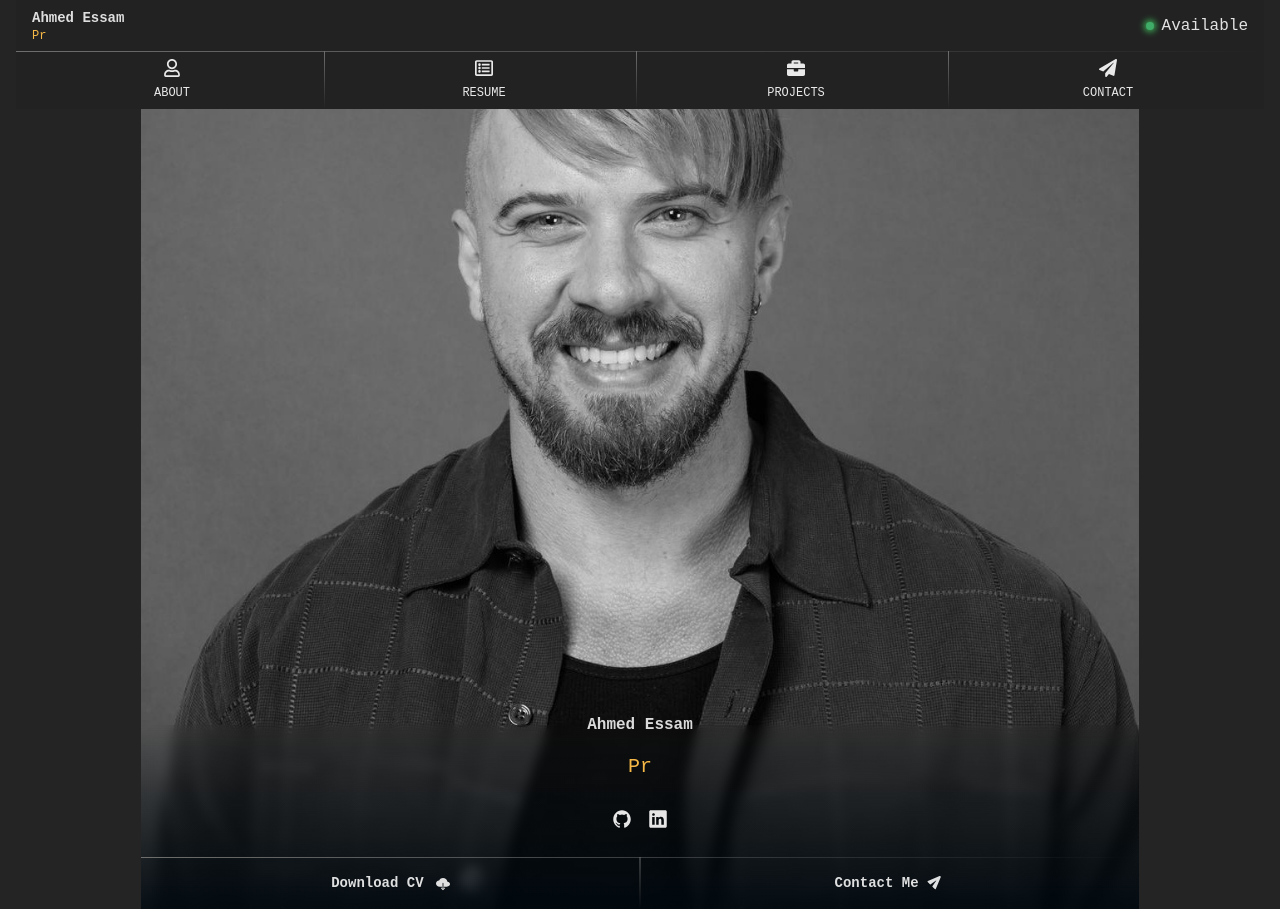
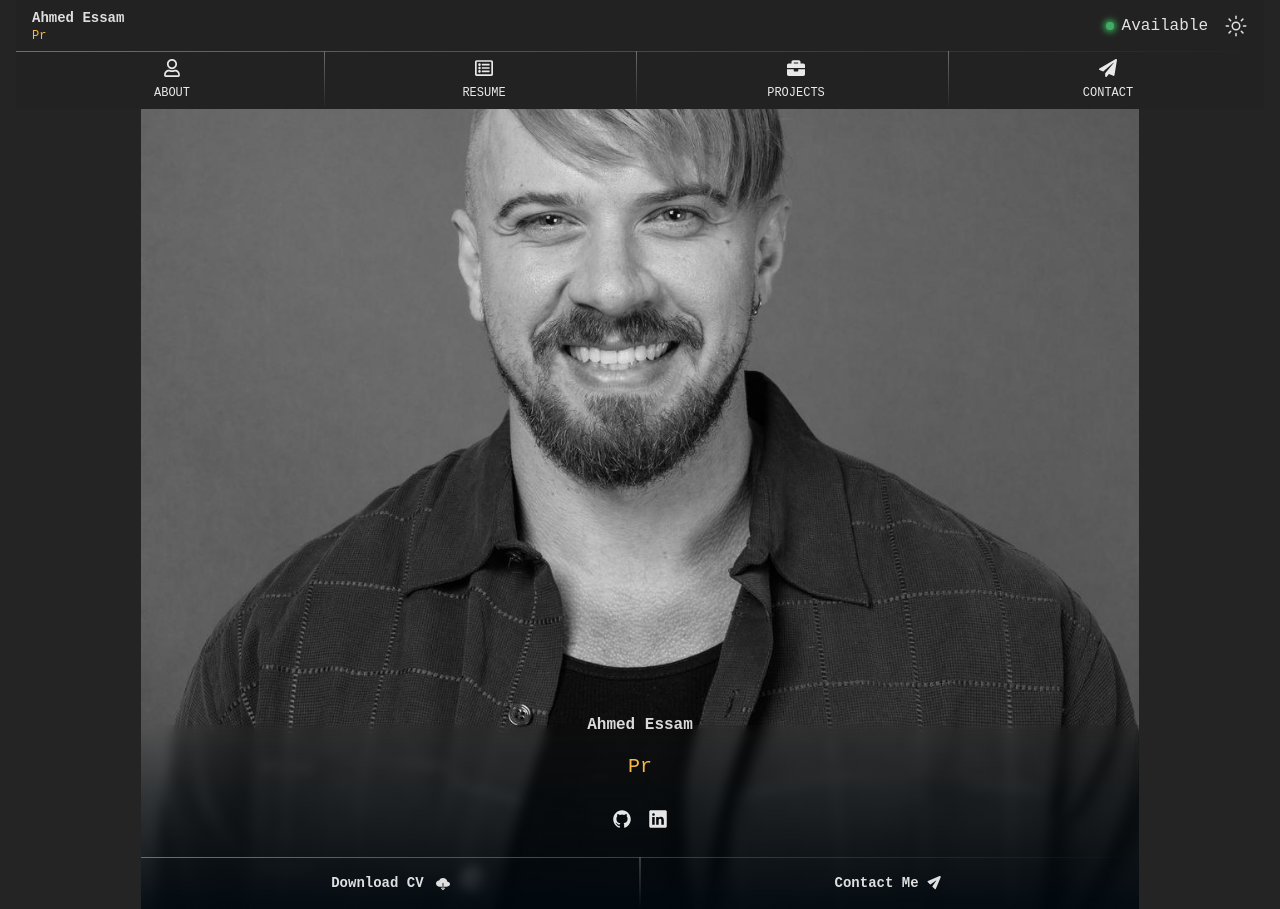
Before and after one commit to aehamdy/my-portfolio, a React (Vite) app: page / in a window 1280 px wide. Built offline with nearby package versions, Linux system fonts and the light colour scheme; a web font is replaced by a local one.

Commit message:
feat: Create ThemeSwitcher component

```diff
--- a/src/components/MiniProfile.jsx
+++ b/src/components/MiniProfile.jsx
@@ -1,5 +1,6 @@
 import HireAvailability from "./HireAvailability";
 import MyName from "./MyName";
+import ThemeSwitcher from "./ThemeSwitcher";
 import TypeWriter from "./TypeWriter";
 
 function MiniProfile() {
@@ -11,8 +12,9 @@ function MiniProfile() {
           <TypeWriter textSize="xs" />
         </div>
       </div>
-      <div>
+      <div className="flex items-center gap-4">
         <HireAvailability />
+        <ThemeSwitcher />
       </div>
     </section>
   );
--- /dev/null
+++ b/src/components/ThemeSwitcher.jsx
@@ -0,0 +1,14 @@
+import { useState } from "react";
+import { IoMoonOutline, IoSunnyOutline } from "react-icons/io5";
+
+function ThemeSwitcher() {
+  const [isDark, setIsDark] = useState(true);
+
+  return (
+    <div className="text-2xl hover:text-accent duration-short cursor-pointer">
+      {isDark ? <IoSunnyOutline /> : <IoMoonOutline />}
+    </div>
+  );
+}
+
+export default ThemeSwitcher;
```
